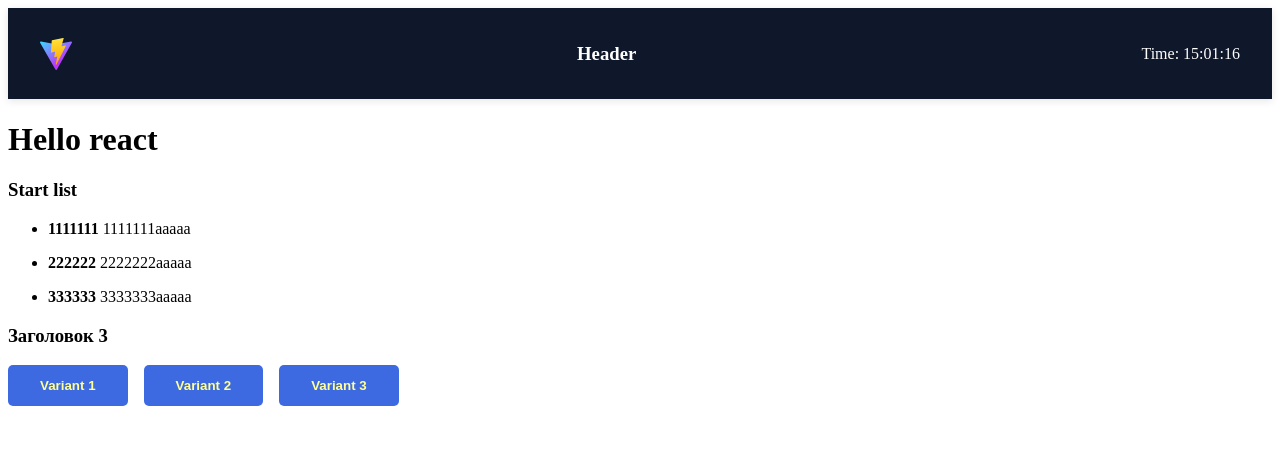
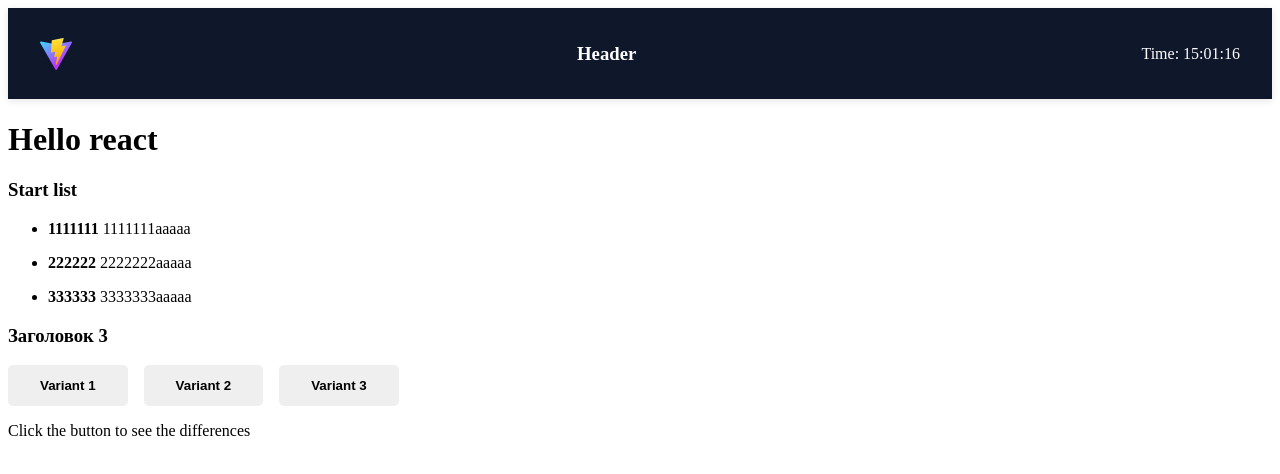
Before and after one commit to leo-moon/vite-project, a React (Vite) app: page / in a window 1280 px wide. Shown: the top 474 px of the page. Built offline with nearby package versions, Linux system fonts and the light colour scheme.

Commit message:
20260521 part1

```diff
--- a/src/App.jsx
+++ b/src/App.jsx
@@ -6,13 +6,21 @@ import Learning from './components/Learning.jsx';
 import Button from './components/Button/Button.jsx';
 
 export default function App() {
-  const [content, setContent] = useState('Нажми на кнопку');
+  const [contentType, setContentType] = useState(null);
 
   function handleClick(type) {
     // console.log('Button clicked!!!', differences[type]);
-    setContent(type);
+    setContentType(type);
   }
-  console.log('content', content);
+
+  //   let tabContent = null;
+  //   if (contentType) {
+  //     tabContent = <p>{differences[contentType]}</p>;
+  //   } else {
+  //     tabContent = <p>Click the button to see the differences</p>;
+  //   }
+
+  //   console.log('content', content);
   //   console.log('differences', differences[content]);
   return (
     <div>
@@ -22,21 +30,52 @@ export default function App() {
         <section>
           <h3>Start list</h3>
           <ul>
-            <Learning
+            {ports.map((item) => (
+              <Learning key={item.title} {...item} />
+            ))}
+            {/* <Learning
               title={ports[0].title}
               description={ports[0].description}
             />
             <Learning {...ports[1]} />
-            <Learning {...ports[2]} />
+            <Learning {...ports[2]} /> */}
           </ul>
         </section>
         <section>
           <h3>Заголовок 3</h3>
-          <Button onClick={() => handleClick('way')}>Variant 1</Button>
-          <Button onClick={() => handleClick('easy')}>Variant 2</Button>
-          <Button onClick={() => handleClick('hard')}>Variant 3</Button>
+          <Button
+            isActive={contentType === 'way'}
+            onClick={() => handleClick('way')}
+          >
+            Variant 1
+          </Button>
+          <Button
+            isActive={contentType === 'easy'}
+            onClick={() => handleClick('easy')}
+          >
+            Variant 2
+          </Button>
+          <Button
+            isActive={contentType === 'hard'}
+            onClick={() => handleClick('hard')}
+          >
+            Variant 3
+          </Button>
 
-          <p>{differences[content]}</p>
+          {/* {contentType ? (
+            <p>{differences[contentType]}</p>
+          ) : (
+            <p>Click the button to see the differences</p>
+          )} */}
+
+          {!contentType ? <p>Click the button to see the differences</p> : null}
+
+          {/* {contentType ? <p>{differences[contentType]}</p> : null} */}
+
+          {contentType && <h4>{differences[contentType]}</h4>}
+
+          {/* <p>{differences[contentType]}</p> */}
+          {/* {tabContent} */}
         </section>
       </main>
     </div>
--- a/src/components/Button/Button.jsx
+++ b/src/components/Button/Button.jsx
@@ -1,8 +1,9 @@
 import './button.css';
 
-export default function Button({ children, onClick }) {
+export default function Button({ children, onClick, isActive }) {
   return (
-    <button className="button active" onClick={onClick}>
+    <button className={`button ${isActive ? 'active' : ''}`} onClick={onClick}>
+      {/* <button className={isActive ? 'button active' : 'button'}`} onClick={onClick}> */}
       {children}
     </button>
   );
```
